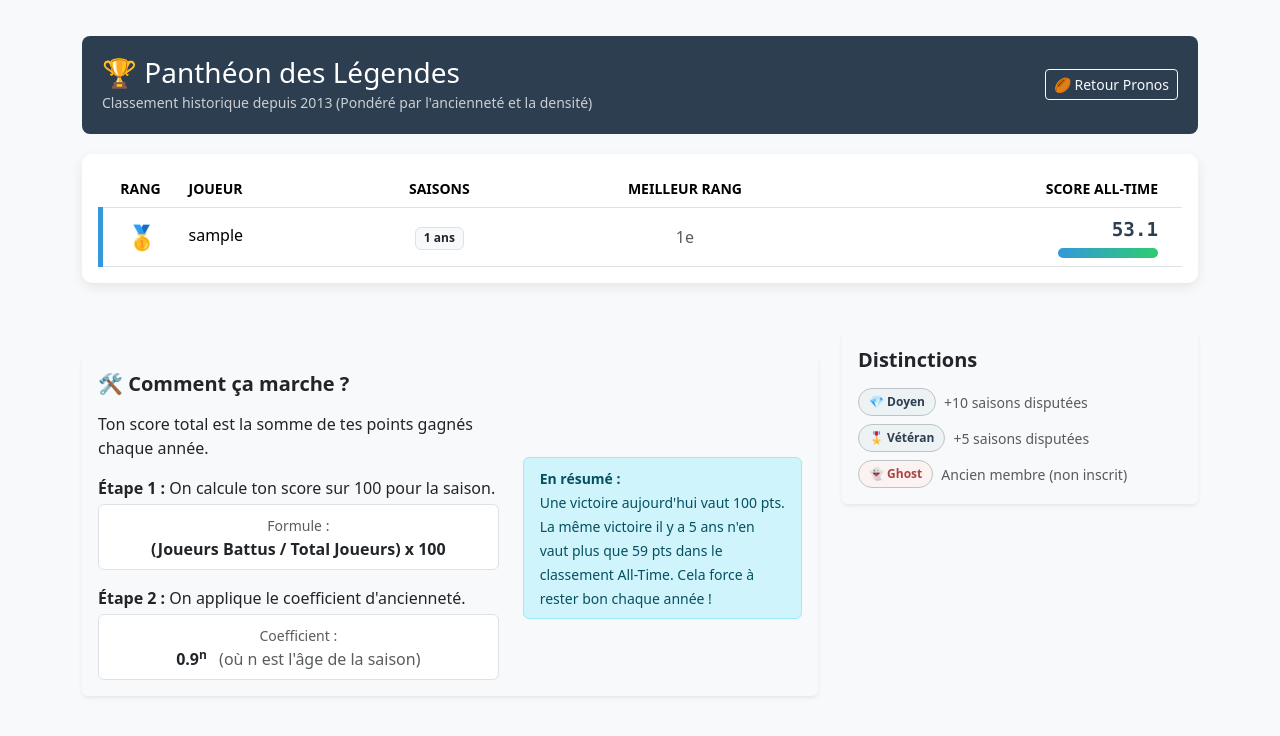
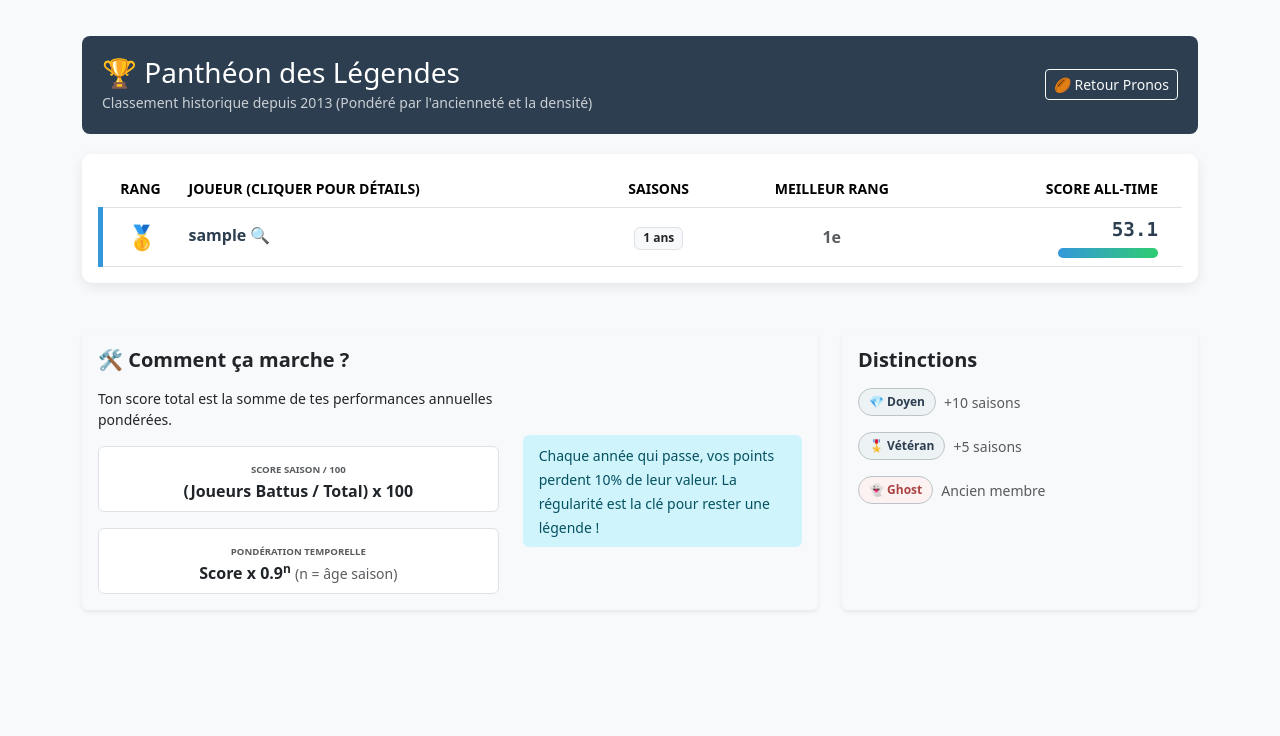
Before and after one commit to Xavcpr/App_prono_rugby, a Django app: page /hall-of-fame/ in a window 1280 px wide. Shown: the top 736 px of the page. Run offline with Django 5.2, Linux system fonts and the light colour scheme; tables that the repository leaves empty hold one stand-in row (values such as "Sample post").

Commit message:
hall of fame v2

```diff
--- a/core/templates/hall_of_fame.html
+++ b/core/templates/hall_of_fame.html
@@ -14,8 +14,8 @@
   .rank-silver { color: #bdc3c7; font-size: 1.4rem; }
   .rank-bronze { color: #e67e22; font-size: 1.3rem; }
 
-  .player-row { border-left: 5px solid #3498db; transition: 0.2s; }
-  .player-row:hover { background-color: #f8f9fa; transform: scale(1.01); }
+  .player-row { border-left: 5px solid #3498db; transition: 0.2s; cursor: pointer; }
+  .player-row:hover { background-color: #f8f9fa; transform: scale(1.005); }
 
   .longevity-badge {
     background: #edf2f4; color: #2c3e50; padding: 4px 10px; border-radius: 20px;
@@ -27,13 +27,13 @@
     font-weight: 800; color: #2c3e50; font-size: 1.2rem;
   }
 
-  /* Barre de puissance All-time */
   .power-bar-container { background: #ecf0f1; height: 10px; border-radius: 5px; overflow: hidden; width: 100px; }
   .power-bar { background: linear-gradient(90deg, #3498db, #2ecc71); height: 100%; }
 
-  @media (max-width: 768px) {
-    .hide-mobile { display: none; }
-  }
+  .player-link { color: #2c3e50; text-decoration: none; font-weight: 700; }
+  .player-link:hover { color: #3498db; }
+
+  @media (max-width: 768px) { .hide-mobile { display: none; } }
     </style>
     <div class="board-header text-center text-md-start">
         <div>
@@ -50,15 +50,17 @@
                 <thead class="text-uppercase text-muted small fw-bold">
                     <tr>
                         <th class="text-center" style="width: 80px;">Rang</th>
-                        <th>Joueur</th>
+                        <th>Joueur (cliquer pour détails)</th>
                         <th class="text-center hide-mobile">Saisons</th>
-                        <th class="text-center hide-mobile">Meilleur Rang</th>
+                        <th class="text-center hide-mobile text-nowrap">Meilleur Rang</th>
                         <th class="text-end pe-4">Score All-Time</th>
                     </tr>
                 </thead>
                 <tbody>
                     {% for entry in all_time_ranking %}
-                        <tr class="player-row">
+                        <tr class="player-row"
+                            data-bs-toggle="modal"
+                            data-bs-target="#modal-{{ forloop.counter }}">
                             <td class="text-center">
                                 {% if forloop.counter == 1 %}
                                     <span class="rank-gold">🥇</span>
@@ -72,13 +74,13 @@
                             </td>
                             <td>
                                 <div class="d-flex flex-column">
-                                    <span class="team-name">{{ entry.user_name }}</span>
-                                    <div class="d-flex gap-1 mt-1">
+                                    <span class="player-link">{{ entry.user_name }} 🔍</span>
+                                    <div class="d-flex gap-1 mt-1 flex-wrap">
                                         {% if not entry.is_active %}
                                             <span class="longevity-badge"
                                                   style="background: #fdf2f2;
                                                          color: #a94442;
-                                                         border-color: #f5c6cb">👻 Ghost (Légende)</span>
+                                                         border-color: #f5c6cb">👻 Ghost</span>
                                         {% endif %}
                                         {% if entry.seasons_count >= 10 %}
                                             <span class="longevity-badge">💎 Doyen</span>
@@ -91,7 +93,9 @@
                             <td class="text-center hide-mobile">
                                 <span class="badge bg-light text-dark border">{{ entry.seasons_count }} ans</span>
                             </td>
-                            <td class="text-center hide-mobile text-muted italic">{{ entry.best_rank }}e</td>
+                            <td class="text-center hide-mobile text-muted">
+                                <strong>{{ entry.best_rank }}e</strong>
+                            </td>
                             <td class="text-end pe-4">
                                 <div class="d-flex flex-column align-items-end">
                                     <span class="score-alltime">{{ entry.score|floatformat:1 }}</span>
@@ -106,38 +110,28 @@
             </table>
         </div>
     </div>
-    <div class="row g-4 mt-2">
+    <div class="row g-4 mt-2 mb-5">
         <div class="col-md-8">
-            <div class="card border-0 bg-light shadow-sm mt-4">
+            <div class="card border-0 bg-light shadow-sm">
                 <div class="card-body">
                     <h5 class="fw-bold text-dark mb-3">🛠 Comment ça marche ?</h5>
                     <div class="row align-items-center">
-                        <div class="col-md-7">
-                            <p>Ton score total est la somme de tes points gagnés chaque année.</p>
-                            <p class="mb-1">
-                                <strong>Étape 1 :</strong> On calcule ton score sur 100 pour la saison.
-                            </p>
+                        <div class="col-md-7 border-end-md">
+                            <p class="small">Ton score total est la somme de tes performances annuelles pondérées.</p>
                             <div class="bg-white p-2 rounded border text-center mb-3">
-                                <small class="text-muted">Formule :</small>
+                                <small class="text-muted text-uppercase fw-bold" style="font-size: 0.6rem;">Score Saison / 100</small>
                                 <br>
-                                <strong>(Joueurs Battus / Total Joueurs) x 100</strong>
+                                <strong>(Joueurs Battus / Total) x 100</strong>
                             </div>
-                            <p class="mb-1">
-                                <strong>Étape 2 :</strong> On applique le coefficient d'ancienneté.
-                            </p>
                             <div class="bg-white p-2 rounded border text-center">
-                                <small class="text-muted">Coefficient :</small>
+                                <small class="text-muted text-uppercase fw-bold" style="font-size: 0.6rem;">Pondération Temporelle</small>
                                 <br>
-                                <strong>0.9<sup>n</sup></strong> <span class="text-muted ms-2">(où n est l'âge de la saison)</span>
+                                <strong>Score x 0.9<sup>n</sup></strong> <small class="text-muted">(n = âge saison)</small>
                             </div>
                         </div>
                         <div class="col-md-5">
-                            <div class="alert alert-info py-2 mt-3 mt-md-0">
-                                <small><strong>En résumé :</strong>
-                                    <br>
-                                    Une victoire aujourd'hui vaut 100 pts.
-                                    <br>
-                                La même victoire il y a 5 ans n'en vaut plus que 59 pts dans le classement All-Time. Cela force à rester bon chaque année !</small>
+                            <div class="alert alert-info py-2 mt-3 mt-md-0 border-0 mb-0">
+                                <small>Chaque année qui passe, vos points perdent 10% de leur valeur. La régularité est la clé pour rester une légende !</small>
                             </div>
                         </div>
                     </div>
@@ -145,27 +139,64 @@
             </div>
         </div>
         <div class="col-md-4">
-            <div class="card border-0 bg-light shadow-sm">
+            <div class="card border-0 bg-light shadow-sm h-100">
                 <div class="card-body">
-                    <h5 class="fw-bold text-dark">
+                    <h5 class="fw-bold text-dark mb-3">
                         <i class="fas fa-medal"></i> Distinctions
                     </h5>
-                    <div class="d-flex flex-column gap-2 mt-3">
+                    <div class="d-flex flex-column gap-3">
                         <div class="d-flex align-items-center gap-2">
                             <span class="longevity-badge">💎 Doyen</span>
-                            <small class="text-muted">+10 saisons disputées</small>
+                            <small class="text-muted">+10 saisons</small>
                         </div>
                         <div class="d-flex align-items-center gap-2">
                             <span class="longevity-badge">🎖️ Vétéran</span>
-                            <small class="text-muted">+5 saisons disputées</small>
+                            <small class="text-muted">+5 saisons</small>
                         </div>
                         <div class="d-flex align-items-center gap-2">
                             <span class="longevity-badge" style="background: #fdf2f2; color: #a94442;">👻 Ghost</span>
-                            <small class="text-muted">Ancien membre (non inscrit)</small>
+                            <small class="text-muted">Ancien membre</small>
                         </div>
                     </div>
                 </div>
             </div>
         </div>
     </div>
+    {% for entry in all_time_ranking %}
+        <div class="modal fade"
+             id="modal-{{ forloop.counter }}"
+             tabindex="-1"
+             aria-hidden="true">
+            <div class="modal-dialog modal-dialog-centered">
+                <div class="modal-content border-0 shadow">
+                    <div class="modal-header bg-dark text-white">
+                        <h5 class="modal-title">📜 Historique : {{ entry.user_name }}</h5>
+                        <button type="button"
+                                class="btn-close btn-close-white"
+                                data-bs-dismiss="modal"
+                                aria-label="Close"></button>
+                    </div>
+                    <div class="modal-body p-0">
+                        <div class="list-group list-group-flush">
+                            {% for h in entry.history_details %}
+                                <div class="list-group-item d-flex justify-content-between align-items-center py-3">
+                                    <div>
+                                        <span class="fw-bold text-primary">{{ h.year }}</span>
+                                        <br>
+                                        <small class="text-muted">{{ h.total }} participants</small>
+                                    </div>
+                                    <div class="text-end">
+                                        <span class="badge {% if h.rank == 1 %}bg-warning{% elif h.rank <= 3 %}bg-info text-white{% else %}bg-secondary{% endif %} rounded-pill">
+                                            Rang : {{ h.rank }} / {{ h.total }}
+                                        </span>
+                                        <div class="small mt-1 text-success fw-bold">+{{ h.perf_score|floatformat:1 }} pts</div>
+                                    </div>
+                                </div>
+                            {% endfor %}
+                        </div>
+                    </div>
+                </div>
+            </div>
+        </div>
+    {% endfor %}
 {% endblock %}
--- a/core/views.py
+++ b/core/views.py
@@ -1097,8 +1097,9 @@ def hall_of_fame_view(request):
         name = record.display_name
         n = current_year - record.season_year
 
-        # Ton algo combiné :
+        # Calcul de la performance saisonnière (sur 100)
         perf = ((record.total_players + 1 - record.rank) * 100) / record.total_players
+        # Application de la dépréciation temporelle (0.9^n)
         score_annee = perf * (0.9 ** n)
 
         if name not in data:
@@ -1107,15 +1108,29 @@ def hall_of_fame_view(request):
                 'score': 0,
                 'seasons_count': 0,
                 'best_rank': 999,
-                'is_active': record.user is not None
+                'is_active': record.user is not None,
+                'history_details': []
             }
 
         data[name]['score'] += score_annee
         data[name]['seasons_count'] += 1
+
+        # Ajout du détail pour la modale
+        data[name]['history_details'].append({
+            'year': record.season_year,
+            'rank': record.rank,
+            'total': record.total_players,
+            'perf_score': perf
+        })
+
         if record.rank < data[name]['best_rank']:
             data[name]['best_rank'] = record.rank
 
-    # Tri et calcul du score relatif
+    # Tri des détails par année (plus récent en haut) pour chaque joueur
+    for player in data.values():
+        player['history_details'].sort(key=lambda x: x['year'], reverse=True)
+
+    # Tri du classement All-Time par score décroissant
     ranking = sorted(data.values(), key=lambda x: x['score'], reverse=True)
 
     if ranking:
```
